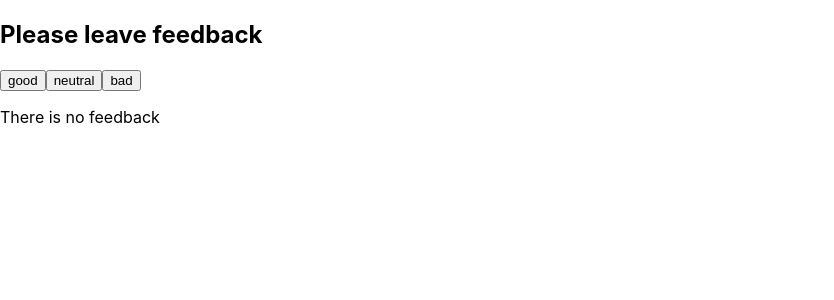
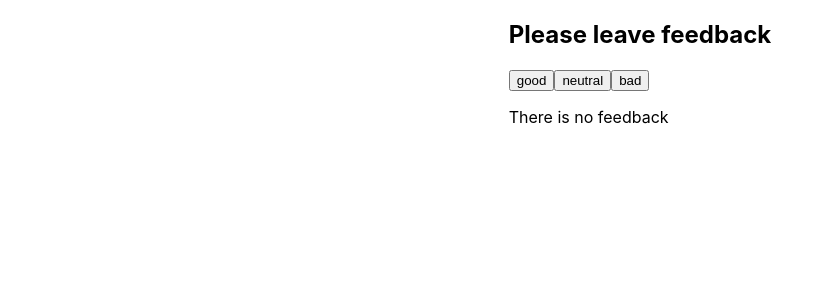
Before and after one commit to GarryKovalchuk/goit-react-hw-02-feedback, a React (Create React App) app: page / in a window 1280 px wide. Shown: the top 300 px of the page, without its empty margins (0-834 px from the left). Built offline with nearby package versions, Linux system fonts and the light colour scheme.

Commit message:
react-feedback

```diff
--- a/src/index.css
+++ b/src/index.css
@@ -2,6 +2,9 @@
 
 body {
   margin: 0;
+  display: flex;
+  flex-direction: column;
+  align-items: center;
   font-family: -apple-system, BlinkMacSystemFont, 'Segoe UI', 'Roboto', 'Oxygen',
     'Ubuntu', 'Cantarell', 'Fira Sans', 'Droid Sans', 'Helvetica Neue',
     sans-serif;
```
